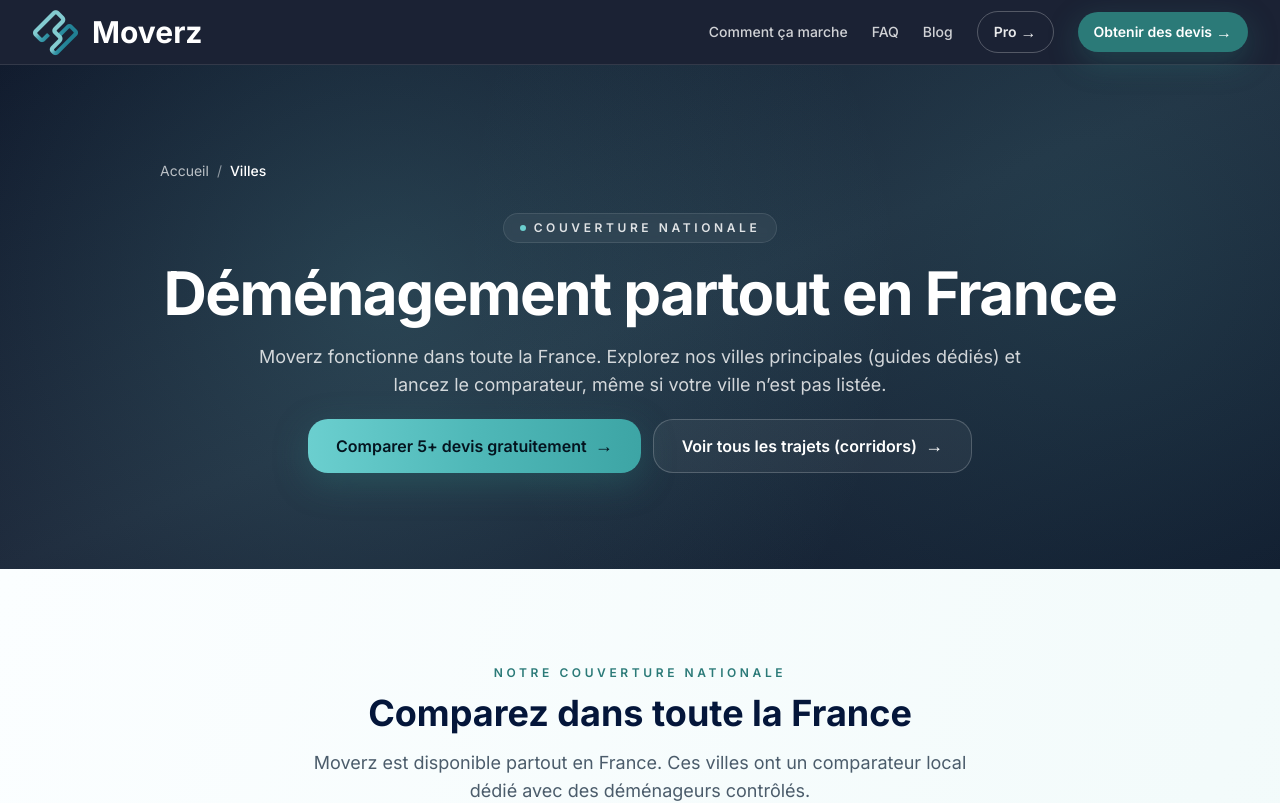
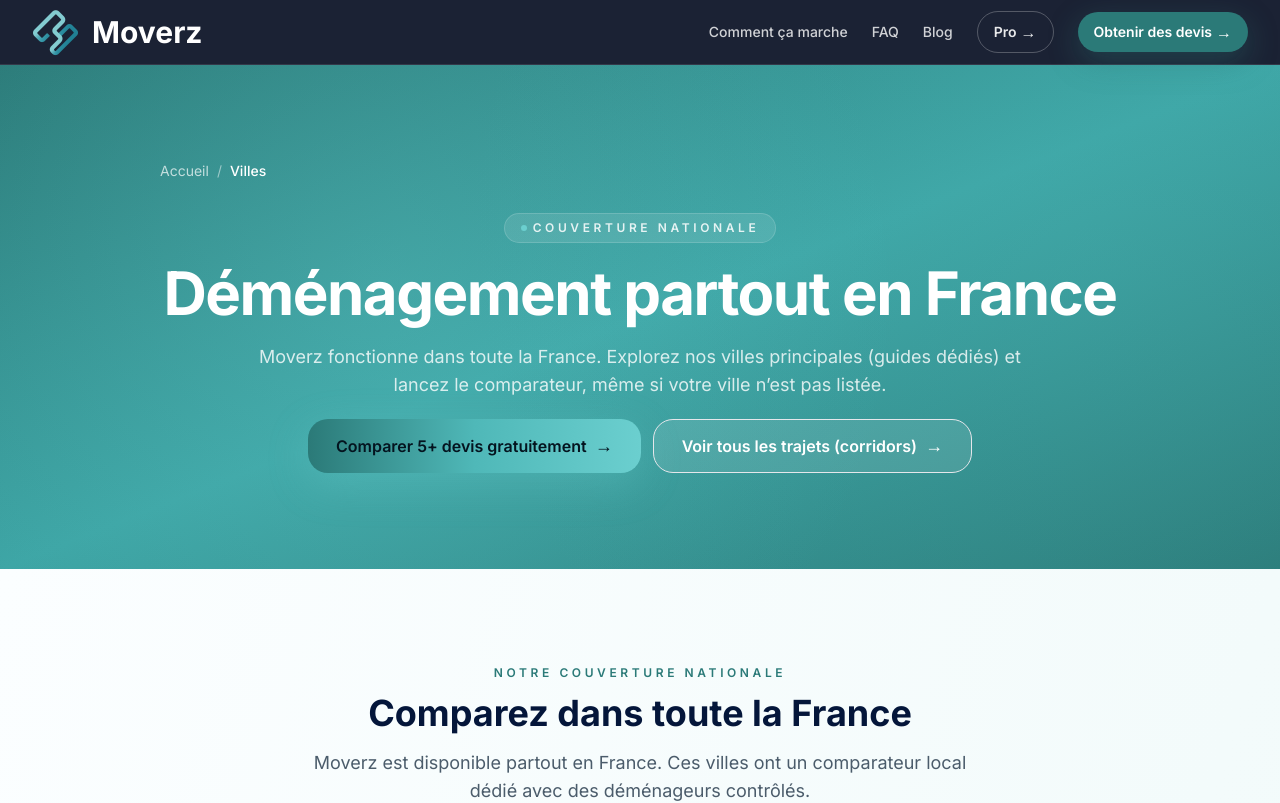
Before and after one commit to gdetaisne/moverz-fr, a Next.js app: page /villes in a window 1280 px wide. Shown: the top 803 px of the page. Built offline with nearby package versions, Linux system fonts and the light colour scheme; no server answers.

Commit message:
ui: unify design system (more teal, less navy)

```diff
--- a/app/globals.css
+++ b/app/globals.css
@@ -128,7 +128,8 @@
   }
 
   .section-contrast {
-    @apply bg-gradient-to-br from-[var(--brand-navy-2)] via-[var(--brand-navy)] to-[var(--brand-deep)] text-white;
+    /* More turquoise, less navy (keep readability) */
+    @apply bg-gradient-to-br from-[var(--brand-deep)] via-[var(--brand-teal-3)] to-[var(--brand-deep)] text-white;
   }
 
   .container {
@@ -137,7 +138,8 @@
 
   /* Hero background */
   .bg-hero {
-    @apply relative bg-gradient-to-br from-[var(--brand-navy-2)] via-[var(--brand-deep)] to-[var(--brand-navy-2)];
+    /* Teal-dominant hero background */
+    @apply relative bg-gradient-to-br from-[var(--brand-deep)] via-[var(--brand-teal-3)] to-[var(--brand-deep)];
   }
 
   .halo {
--- a/components/Hero.tsx
+++ b/components/Hero.tsx
@@ -22,7 +22,7 @@ export default function Hero() {
   return (
     <section className="relative overflow-hidden text-white font-sans">
       {/* Clean background with animated gradient */}
-      <div className="absolute inset-0 bg-gradient-to-br from-[#0F172A] via-[#1E293B] to-[#0F172A]" />
+      <div className="absolute inset-0 bg-gradient-to-br from-[var(--brand-deep)] via-[var(--brand-teal-3)] to-[var(--brand-deep)]" />
 
 
       {/* Espacement généreux */}
--- a/components/PageHero.tsx
+++ b/components/PageHero.tsx
@@ -1,4 +1,6 @@
 import Breadcrumbs from "@/components/Breadcrumbs";
+import Button from "@/components/ui/Button";
+import Chip from "@/components/ui/Chip";
 
 type HeroLink = {
   label: string;
@@ -29,24 +31,20 @@ export default function PageHero({
   return (
     <section className="relative overflow-hidden text-white">
       {/* Brand gradient background */}
-      <div className="absolute inset-0 bg-gradient-to-br from-[#0F172A] via-[#1E293B] to-[#0F172A]" />
+      <div className="absolute inset-0 bg-gradient-to-br from-[var(--brand-deep)] via-[var(--brand-teal-3)] to-[var(--brand-deep)]" />
       {/* Subtle brand glow */}
-      <div className="absolute inset-0 bg-[radial-gradient(circle_at_30%_45%,rgba(107,207,207,0.18),transparent_55%)]" />
-      <div className="absolute inset-0 bg-[radial-gradient(circle_at_85%_35%,rgba(79,184,184,0.14),transparent_55%)]" />
+      <div className="absolute inset-0 bg-[radial-gradient(circle_at_30%_45%,rgba(107,207,207,0.22),transparent_55%)]" />
+      <div className="absolute inset-0 bg-[radial-gradient(circle_at_85%_35%,rgba(79,184,184,0.20),transparent_55%)]" />
 
       <div className="relative mx-auto max-w-5xl px-4 py-16 md:px-8 md:py-24">
         <Breadcrumbs items={breadcrumbs} />
 
         <div className={`mt-8 space-y-5 ${isCenter ? "text-center" : "text-left"}`}>
           {eyebrow && (
-            <div
-              className={`inline-flex items-center gap-2 rounded-full border border-white/10 bg-white/5 px-4 py-1.5 text-xs font-semibold uppercase tracking-[0.3em] text-white/85 backdrop-blur-sm ${
-                isCenter ? "" : ""
-              }`}
-            >
-              <span className="h-1.5 w-1.5 rounded-full bg-[#6BCFCF]" />
+            <Chip tone="dark" className="border-white/18 bg-white/10 px-4 py-1.5 uppercase tracking-[0.3em]">
+              <span className="h-1.5 w-1.5 rounded-full bg-[var(--brand-teal)]" />
               {eyebrow}
-            </div>
+            </Chip>
           )}
 
           <h1 className="text-4xl md:text-5xl lg:text-6xl font-bold tracking-tight leading-[1.1]">
@@ -66,24 +64,16 @@ export default function PageHero({
           {(primaryCta || secondaryCta) && (
             <div className={`flex flex-col sm:flex-row gap-3 ${isCenter ? "justify-center" : ""}`}>
               {primaryCta && (
-                <a
-                  href={primaryCta.href}
-                  className="group inline-flex items-center justify-center gap-2 rounded-2xl bg-gradient-to-r from-[#6BCFCF] via-[#4FB8B8] to-[#3DA5A5] px-7 py-3.5 text-sm md:text-base font-semibold text-[#04141f] shadow-[0_10px_34px_rgba(43,122,120,0.35)] hover:shadow-[0_14px_60px_rgba(107,207,207,0.45)] hover:scale-[1.02] active:scale-[0.98] transition-all duration-300"
-                >
+                <Button href={primaryCta.href} variant="primary" radius="2xl" className="px-7 py-3.5 text-sm md:text-base">
                   <span>{primaryCta.label}</span>
-                  <span className="text-lg leading-none group-hover:translate-x-1 transition-transform duration-300">
-                    →
-                  </span>
-                </a>
+                  <span className="text-lg leading-none">→</span>
+                </Button>
               )}
               {secondaryCta && (
-                <a
-                  href={secondaryCta.href}
-                  className="inline-flex items-center justify-center gap-2 rounded-2xl border border-white/20 bg-white/5 px-7 py-3.5 text-sm md:text-base font-semibold text-white hover:bg-white/10 hover:border-white/35 transition-all duration-300"
-                >
+                <Button href={secondaryCta.href} variant="secondary" radius="2xl" className="px-7 py-3.5 text-sm md:text-base">
                   <span>{secondaryCta.label}</span>
                   <span className="text-lg leading-none">→</span>
-                </a>
+                </Button>
               )}
             </div>
           )}
--- a/components/city/CityHero.tsx
+++ b/components/city/CityHero.tsx
@@ -12,11 +12,11 @@ export function CityHero({ city, quoteUrl }: CityHeroProps) {
   return (
     <section className="relative overflow-hidden text-white">
       {/* Background gradient */}
-      <div className="absolute inset-0 bg-gradient-to-br from-[#0F172A] via-[#1E293B] to-[#0F172A]" />
+      <div className="absolute inset-0 bg-gradient-to-br from-[var(--brand-deep)] via-[var(--brand-teal-3)] to-[var(--brand-deep)]" />
 
       {/* Animated blobs */}
-      <div className="absolute top-0 left-1/4 w-96 h-96 bg-[#6BCFCF]/10 rounded-full blur-[120px] animate-pulse" style={{ animationDuration: '5s' }} />
-      <div className="absolute bottom-0 right-1/4 w-96 h-96 bg-[#6BCFCF]/10 rounded-full blur-[120px] animate-pulse" style={{ animationDuration: '7s', animationDelay: '2s' }} />
+      <div className="absolute top-0 left-1/4 w-96 h-96 bg-[#6BCFCF]/16 rounded-full blur-[120px] animate-pulse" style={{ animationDuration: '5s' }} />
+      <div className="absolute bottom-0 right-1/4 w-96 h-96 bg-[#6BCFCF]/16 rounded-full blur-[120px] animate-pulse" style={{ animationDuration: '7s', animationDelay: '2s' }} />
 
       <div className="relative mx-auto max-w-7xl px-4 py-20 md:px-8 md:py-28 lg:py-36">
         <div className="max-w-4xl mx-auto text-center space-y-8">
--- /dev/null
+++ b/components/ui/Button.tsx
@@ -0,0 +1,82 @@
+"use client";
+
+import type { ReactNode } from "react";
+
+type ButtonVariant = "primary" | "secondary" | "ghost" | "whatsapp";
+type ButtonSize = "sm" | "md";
+type ButtonRadius = "pill" | "2xl";
+
+type BaseProps = {
+  children: ReactNode;
+  variant?: ButtonVariant;
+  size?: ButtonSize;
+  radius?: ButtonRadius;
+  className?: string;
+  ariaLabel?: string;
+};
+
+type ButtonAsButtonProps = BaseProps & {
+  href?: undefined;
+  onClick?: () => void;
+  type?: "button" | "submit" | "reset";
+};
+
+type ButtonAsLinkProps = BaseProps & {
+  href: string;
+  target?: string;
+  rel?: string;
+};
+
+export type ButtonProps = ButtonAsButtonProps | ButtonAsLinkProps;
+
+export default function Button({
+  children,
+  variant = "primary",
+  size = "md",
+  radius = "pill",
+  className = "",
+  ariaLabel,
+  ...rest
+}: ButtonProps) {
+  const sizes: Record<ButtonSize, string> = {
+    sm: "px-4 py-2.5 text-sm",
+    md: "px-5 py-3 text-sm",
+  };
+
+  const radii: Record<ButtonRadius, string> = {
+    pill: "rounded-full",
+    "2xl": "rounded-2xl",
+  };
+
+  const variants: Record<ButtonVariant, string> = {
+    primary:
+      "bg-gradient-to-r from-[var(--brand-deep)] via-[var(--brand-teal-2)] to-[var(--brand-teal)] text-[#04141f] shadow-[0_12px_40px_rgba(107,207,207,0.28)] hover:shadow-[0_16px_60px_rgba(107,207,207,0.38)] hover:scale-[1.01] active:scale-[0.99]",
+    secondary:
+      "bg-white/10 text-white hover:bg-white/15 border border-white/14",
+    ghost:
+      "bg-transparent text-white/85 hover:text-white hover:bg-white/10 border border-white/12",
+    whatsapp:
+      "bg-white/10 text-white hover:bg-white/15 border border-white/14",
+  };
+
+  const base =
+    "inline-flex items-center justify-center gap-2 font-semibold transition-all duration-200";
+
+  const cls = `${base} ${radii[radius]} ${sizes[size]} ${variants[variant]} ${className}`;
+
+  if ("href" in rest && rest.href) {
+    const { href, target, rel } = rest;
+    return (
+      <a href={href} target={target} rel={rel} className={cls} aria-label={ariaLabel}>
+        {children}
+      </a>
+    );
+  }
+
+  const { onClick, type = "button" } = rest as ButtonAsButtonProps;
+  return (
+    <button type={type} onClick={onClick} className={cls} aria-label={ariaLabel}>
+      {children}
+    </button>
+  );
+}
--- /dev/null
+++ b/components/ui/Card.tsx
@@ -0,0 +1,14 @@
+type CardProps = {
+  children: React.ReactNode;
+  className?: string;
+};
+
+export default function Card({ children, className = "" }: CardProps) {
+  return (
+    <div
+      className={`rounded-2xl border border-[#E3E5E8] bg-white shadow-[0_10px_30px_rgba(0,0,0,0.06)] ${className}`}
+    >
+      {children}
+    </div>
+  );
+}
--- /dev/null
+++ b/components/ui/Chip.tsx
@@ -0,0 +1,16 @@
+type ChipProps = {
+  children: React.ReactNode;
+  tone?: "teal" | "neutral" | "dark";
+  className?: string;
+};
+
+export default function Chip({ children, tone = "teal", className = "" }: ChipProps) {
+  const base = "inline-flex items-center gap-1.5 rounded-full px-2.5 py-1 text-xs font-semibold";
+  const tones: Record<NonNullable<ChipProps["tone"]>, string> = {
+    teal: "border border-[var(--brand-teal)]/30 bg-[var(--brand-teal)]/12 text-[#E6FFFA]",
+    neutral: "border border-black/10 bg-white/70 text-[var(--text-muted)]",
+    dark: "border border-white/15 bg-white/8 text-white/85",
+  };
+
+  return <span className={`${base} ${tones[tone]} ${className}`}>{children}</span>;
+}
```
Also changed, not shown: components/StickyCTA.tsx (+9 -24 lines), components/WidgetActionSection.tsx (+6 -8 lines).
